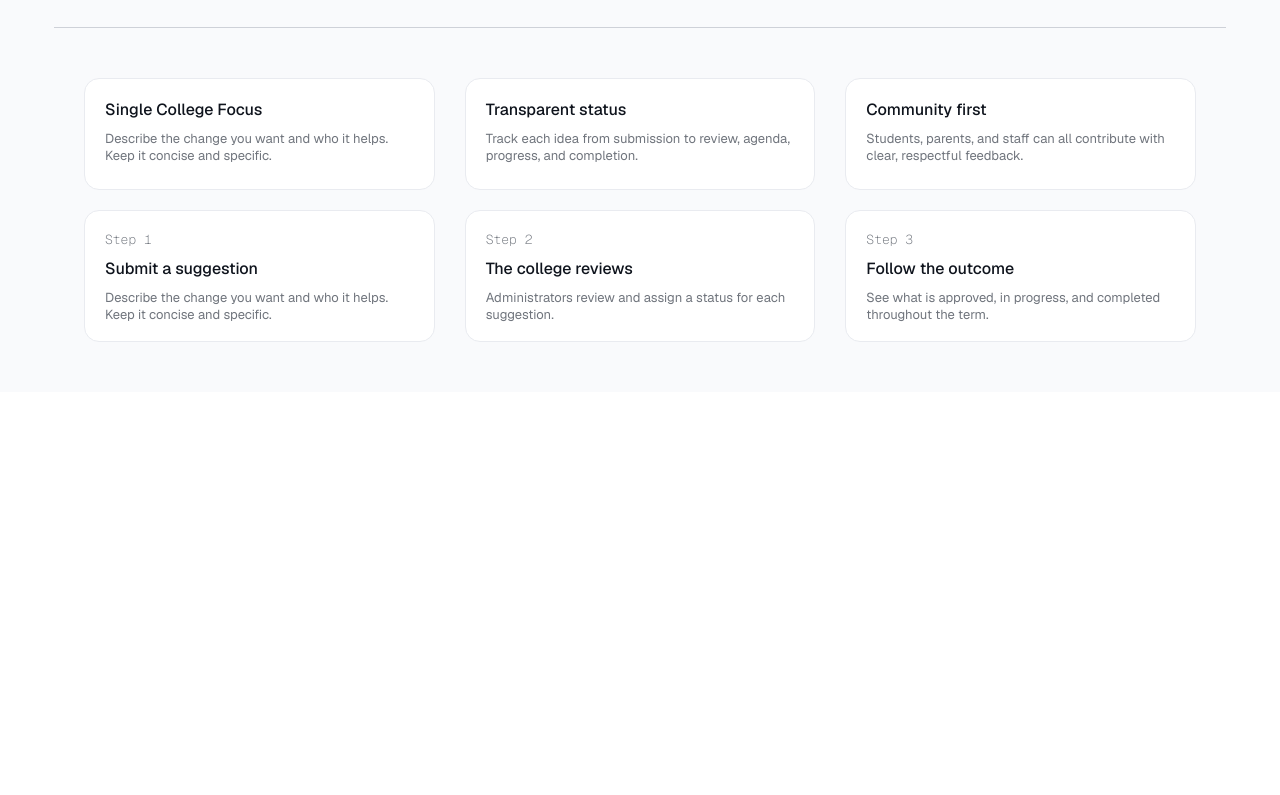
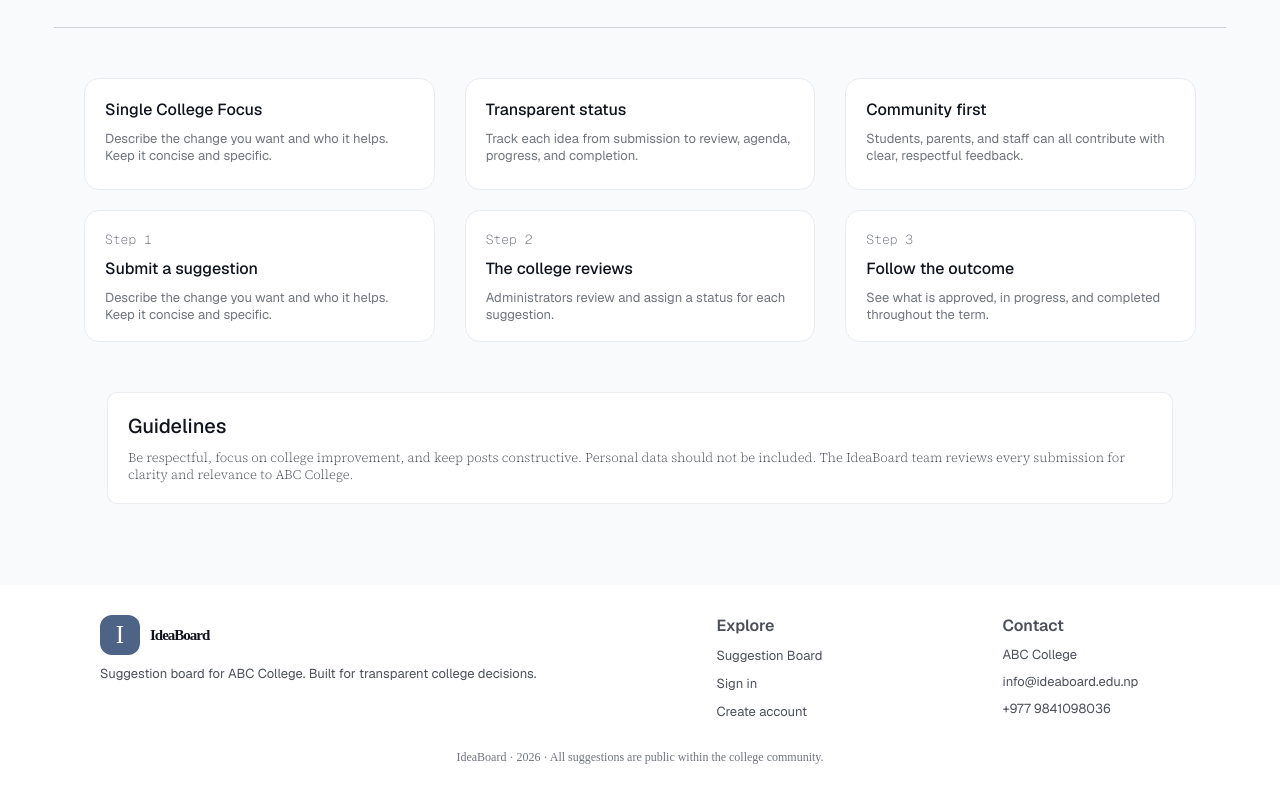
Before and after one commit to RajSanjel/ideaboard, a plain HTML site: page frontend/index.html in a window 1280 px wide. Shown: the part 403-1198 px from the top of the page. Before the commit the page ends 800 px from the top, so only its background shows below. Drawn offline with nearby package versions, Linux system fonts and the light colour scheme.

Commit message:
UI: Guideline section and footer

```diff
--- a/frontend/css/index.css
+++ b/frontend/css/index.css
@@ -24,10 +24,11 @@ nav {
 
 .logo_text {
     font-size: 15px;
-    line-height: 0xp;
+    line-height: 0;
     letter-spacing: -1px;
     font-weight: bold;
     color: var(--text-primary);
+    list-style-type: none;
 }
 
 .nav_items li {
@@ -66,6 +67,7 @@ main {
     height: 100%;
     width: 100%;
     background-color: var(--color-bg);
+    padding-bottom: 1px;
 }
 
 .introduction {
@@ -228,3 +230,88 @@ main {
     font-size: 13px;
     font-weight: 200;
 }
+
+/* Guideline area */
+
+.guideline {
+    width: 80%;
+    margin: 0 auto;
+    background-color: var(--color-bg-elevated);
+    border: 1px solid var(--color-hairline);
+    padding: 20px;
+    border-radius: 10px;
+    margin-bottom: 80px;
+
+}
+
+.guideline_title {
+    font-family: var(--font-sans);
+    font-weight: 500;
+    font-size: 20px;
+    color: var(--text-primary);
+    padding-bottom: 10px;
+
+}
+
+.guideline_text {
+    color: var(--text-tertiary);
+    font-family: var(--font-serif);
+    font-size: 13px;
+    font-weight: 300;
+}
+
+/* Footer area */
+.footer {
+    background-color: var(--color-bg-elevated);
+    padding: 30px 100px;
+    display: flex;
+    align-items: flex-start;
+    justify-content: flex-start;
+    gap: 180px;
+}
+
+.footer_title,
+.footer_info,
+.footer_link a,
+.footer_link {
+    text-decoration: none;
+    list-style: none;
+}
+
+.footer_title {
+    font-family: var(--font-sans);
+    color: var(--text-tertiary);
+    font-size: 16px;
+    font-weight: 600;
+}
+
+.footer_link a,
+.footer_info,
+.footer_text {
+    color: var(--text-tertiary);
+    font-family: var(--font-sans);
+    font-weight: 400;
+    font-size: 13px;
+}
+
+.footer_items {
+    margin-top: 10px;
+    display: flex;
+    flex-direction: column;
+    gap: 10px
+}
+
+.footer .logo {
+    padding: 0px;
+    margin-bottom: 10px;
+    border: 0px;
+}
+
+.footer_copyright {
+    background-color: var(--color-bg-elevated);
+    text-align: center;
+    padding-bottom: 30px;
+    margin: 0;
+    color: var(--text-muted);
+    font-size: 12px;
+}
--- a/frontend/index.html
+++ b/frontend/index.html
@@ -88,7 +88,6 @@
                 </div>
             </div>
         </section>
-
         <section class="testimonials">
             <div class="testimonials_cards">
                 <div class="testimonials_card">
@@ -144,10 +143,71 @@
                 </div>
             </div>
         </section>
+        <section class="guideline">
+            <h1 class="guideline_title">
+                Guidelines
+            </h1>
+            <p class="guideline_text">Be respectful, focus on college improvement, and keep posts constructive. Personal
+                data should not be included. The IdeaBoard team reviews every submission for clarity and relevance to
+                ABC College.
+
+            </p>
+        </section>
     </main>
-    <footer>
+    <footer class="footer">
+        <div class="footer_first">
+            <ul class="logo">
+                <span class="logo_design">
+                    I
+                </span>
+                <li class="logo_text">
+                    IdeaBoard
+                </li>
+            </ul>
+            <p class="footer_text">Suggestion board for ABC College. Built for transparent college decisions.
+            </p>
+        </div>
+        <div class="footer_middle">
+            <ul class="footer_list">
+                <li class="footer_title">
+                    Explore
+                </li>
+                <span class="footer_items">
 
+                    <li class="footer_link">
+                        <a href="./suggestion.html">Suggestion Board</a>
+                    </li>
+                    <li class="footer_link">
+                        <a href="./suggestion.html">Sign in</a>
+                    </li>
+                    <li class="footer_link">
+                        <a href="./suggestion.html">Create account</a>
+                    </li>
+                </span>
+            </ul>
+        </div>
+        <div class="footer_last">
+            <ul class="footer_list">
+                <li class="footer_title">
+                    Contact
+                </li>
+                <span class="footer_items">
+                    <li class="footer_info">
+                        ABC College
+                    </li>
+                    <li class="footer_info">
+                        info@ideaboard.edu.np
+                    </li>
+                    <li class="footer_info">
+                        +977 9841098036
+                    </li>
+                </span>
+            </ul>
+        </div>
     </footer>
+    <p class="footer_copyright">
+        IdeaBoard · 2026 · All suggestions are public within the college community.
+    </p>
 </body>
 
 </html>
```
